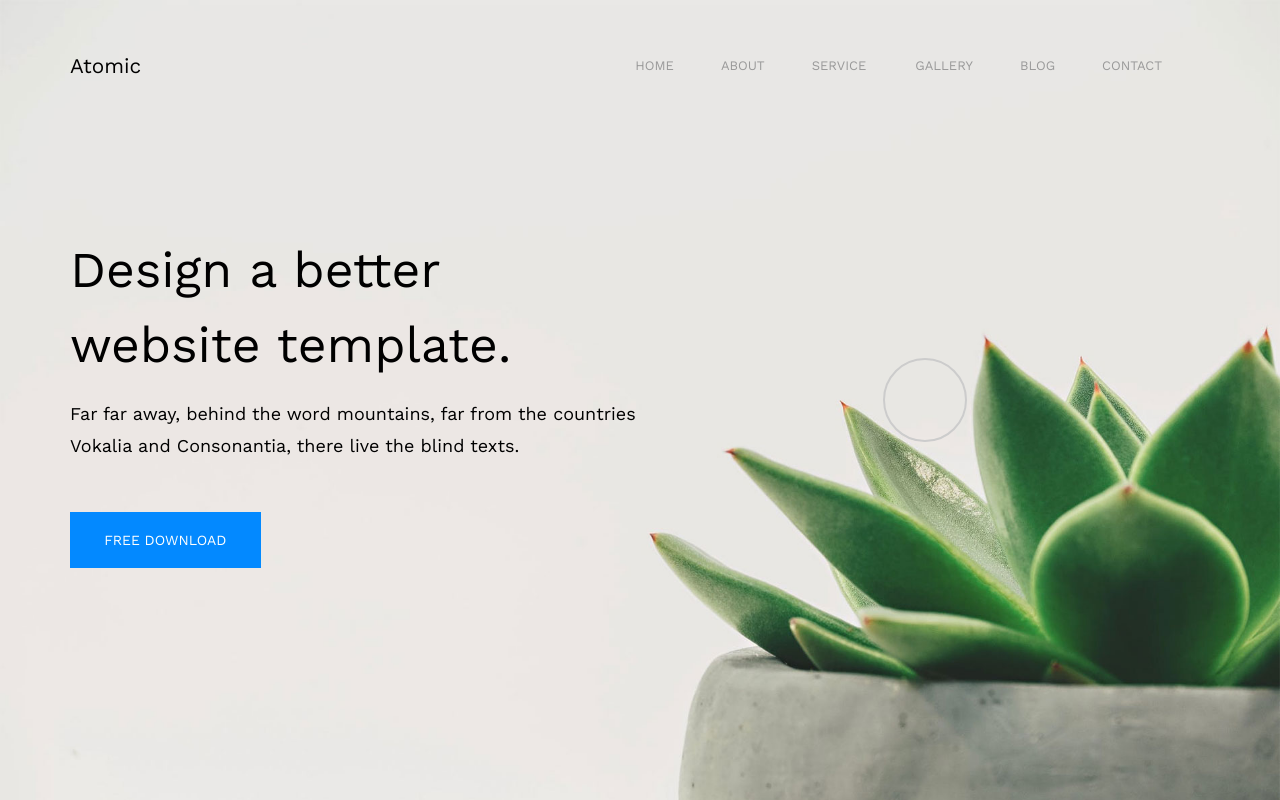
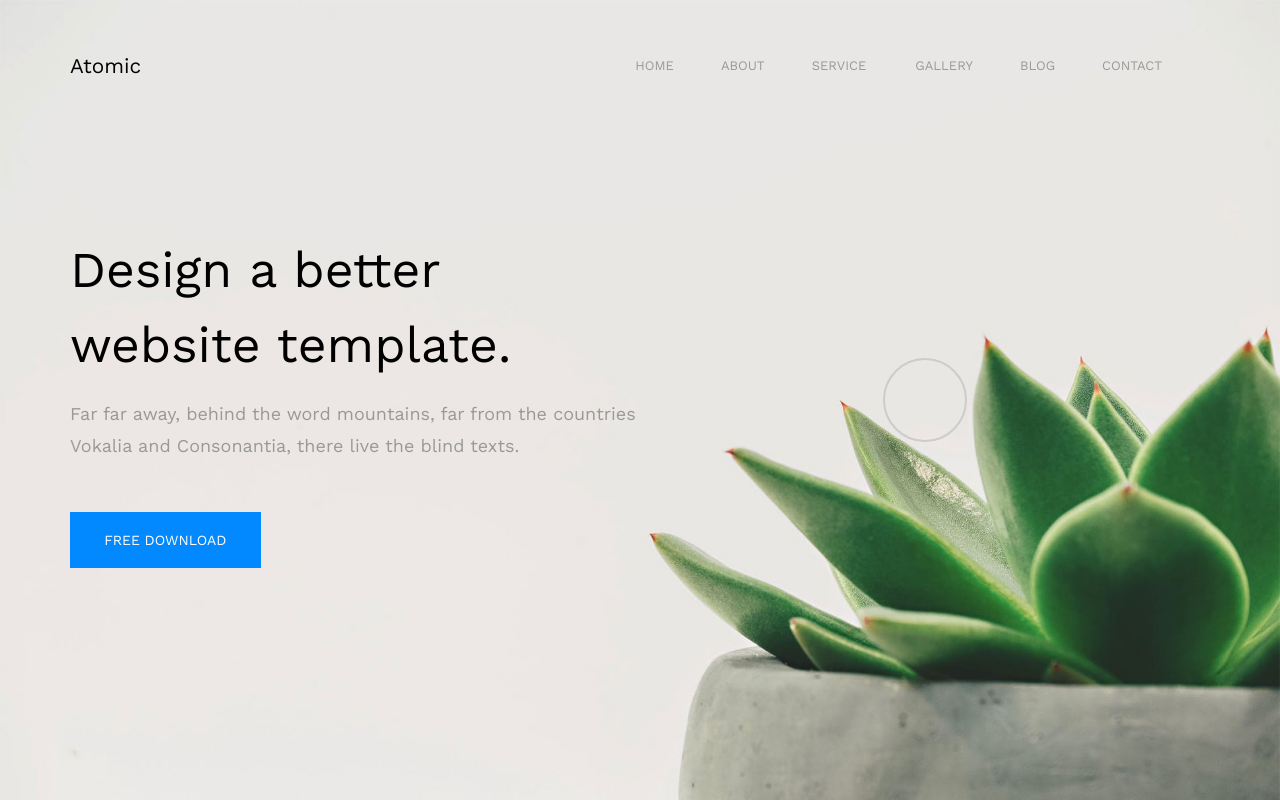
Before and after one commit to VeeShort/website-react, a React (Create React App) app: page / in a window 1280 px wide. Built offline with nearby package versions, Linux system fonts and the light colour scheme; some icons are missing.

Commit message:
change font color

```diff
--- a/src/components/Heading/HeadingContent.scss
+++ b/src/components/Heading/HeadingContent.scss
@@ -20,6 +20,7 @@
     }
     .par-content {
       font-size: 18px;
+      color: #999999;
       font-weight: 300;
       margin: 0 0 50px;
       line-height: 1.8;
```
